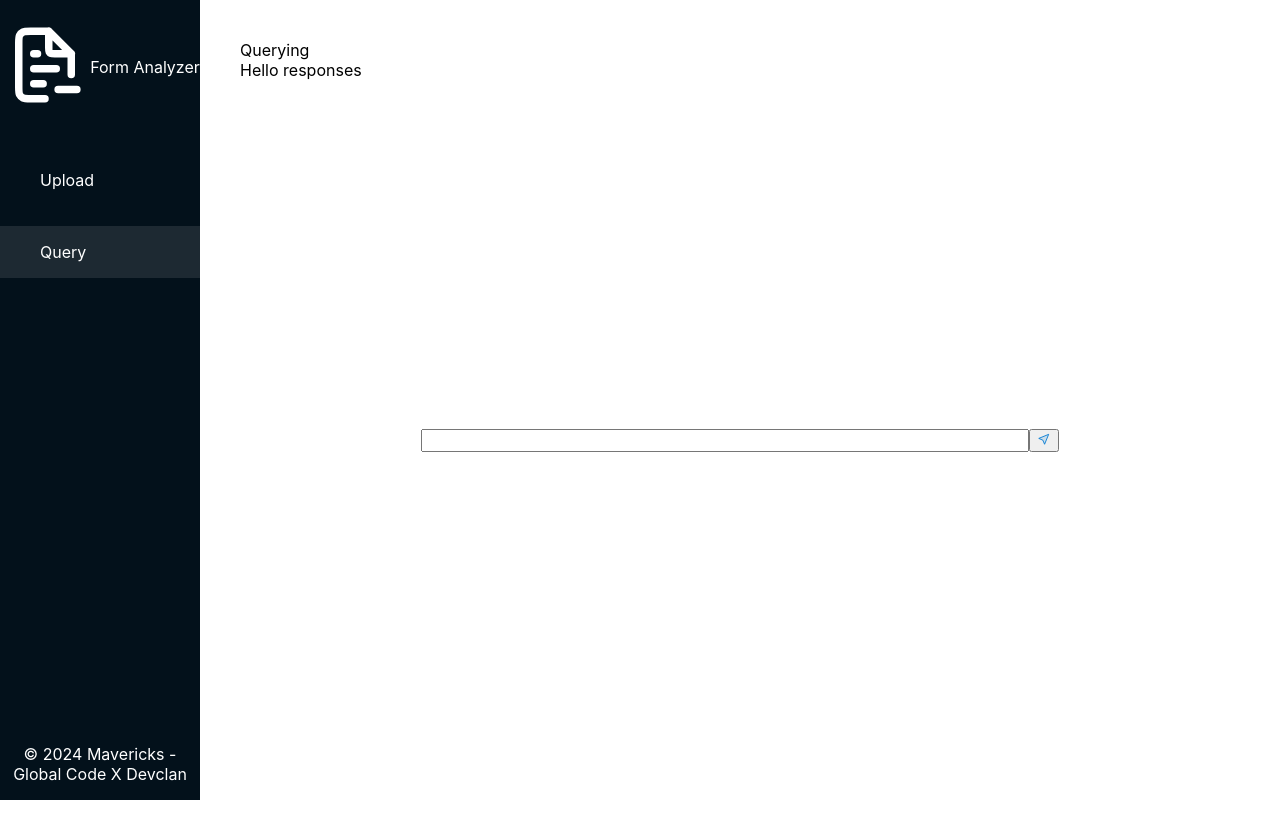
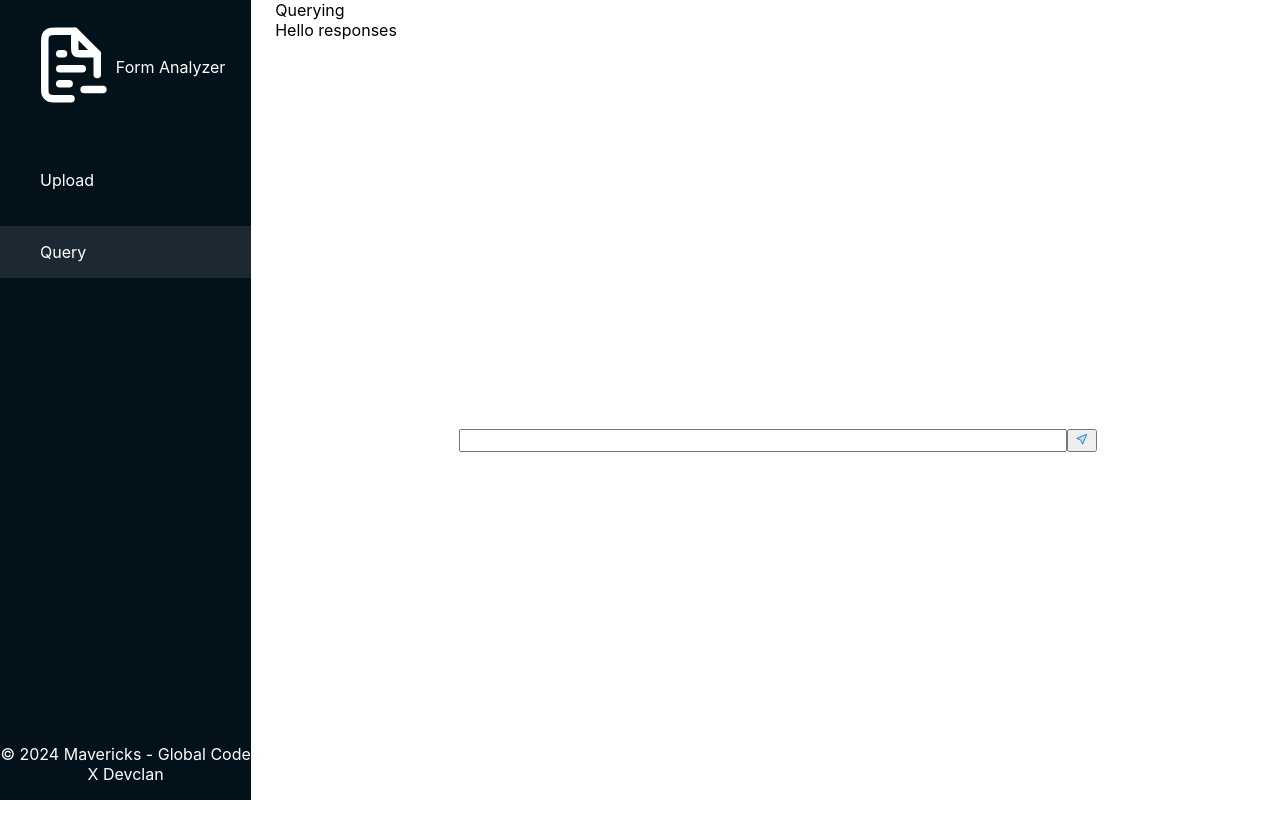
Before and after one commit to Devclan-Mavericks/frontend, a React (Create React App) app: page / in a window 1280 px wide. Both pictures are taken after a click on the element "Query". Before the commit the page ends 800 px from the top, so only its background shows below. Built offline with nearby package versions, Linux system fonts and the light colour scheme.

Commit message:
fixed annoying sidebar bug :)

```diff
--- a/src/querySection/Query.js
+++ b/src/querySection/Query.js
@@ -10,7 +10,7 @@ const Query = (props) => {
     }
 
     return (
-        <div style={{width:"100%"}} className={"tw-p-10"}>
+        <div style={{width: '80vw'}}>
             <div>
                 Querying {filename}
             </div>
--- a/src/sidebar/Sidebar.js
+++ b/src/sidebar/Sidebar.js
@@ -12,7 +12,7 @@ const Sidebar = (props) => {
     }
 
     return(
-        <div style={{width:"20dvw", height:"100dvh", backgroundColor: "#03111B"}} className={"tw-flex tw-flex-col tw-text-white"}>
+        <div style={{width:"20dvw", height:"100dvh", backgroundColor: "#03111B"}} className={"tw-flex tw-flex-col tw-text-white tw-mr-6"}>
             <div style={{width:"100%", alignItems:"center"}} className={"tw-flex tw-flex-row tw-justify-center tw-my-5"}>
                 <span><svg width="90px" height="90px" viewBox="0 0 24 24" fill="none" xmlns="http://www.w3.org/2000/svg"><g id="SVGRepo_bgCarrier" stroke-width="0"></g><g id="SVGRepo_tracerCarrier" stroke-linecap="round" stroke-linejoin="round"></g><g id="SVGRepo_iconCarrier"> <path d="M13 3H8.2C7.0799 3 6.51984 3 6.09202 3.21799C5.71569 3.40973 5.40973 3.71569 5.21799 4.09202C5 4.51984 5 5.0799 5 6.2V17.8C5 18.9201 5 19.4802 5.21799 19.908C5.40973 20.2843 5.71569 20.5903 6.09202 20.782C6.51984 21 7.0799 21 8.2 21H12M13 3L19 9M13 3V7.4C13 7.96005 13 8.24008 13.109 8.45399C13.2049 8.64215 13.3578 8.79513 13.546 8.89101C13.7599 9 14.0399 9 14.6 9H19M19 9V14.5M9 17H11.5M9 13H15M9 9H10M15.5 18.5H20.5" stroke="#ffffff" stroke-width="2" stroke-linecap="round" stroke-linejoin="round"></path> </g></svg></span>
                 <p>Form Analyzer</p>
```
Also changed, not shown: 2 other files (tests, documents, lock files or other folders).
